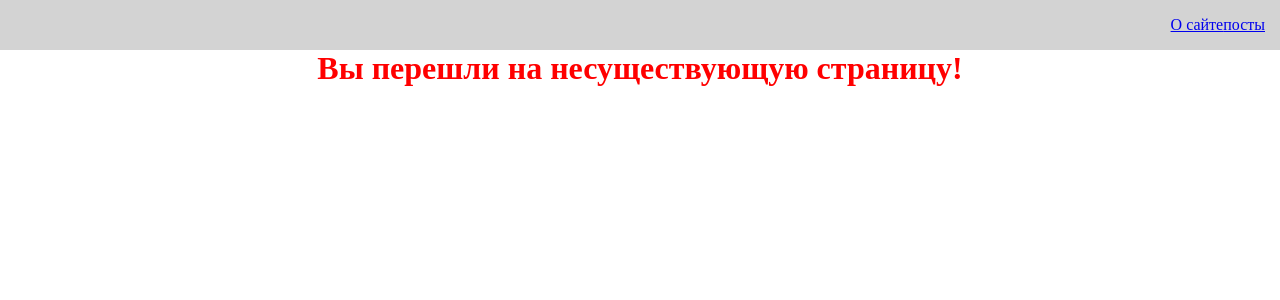
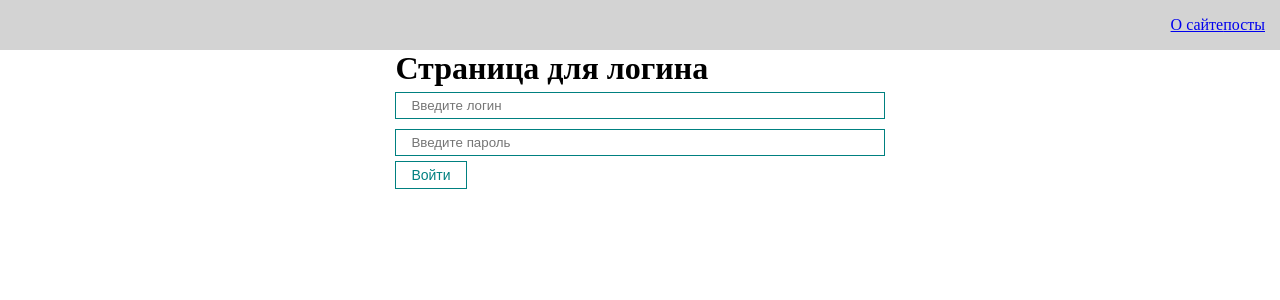
Before and after one commit to IakovYakovlev/TypescriptTest, a React (Create React App) app: page /login in a window 1280 px wide. Shown: the top 300 px of the page. Built offline with nearby package versions, Linux system fonts and the light colour scheme.

Commit message:
переходы по страницам, форма логина

```diff
--- a/src/Component/AppRouter.tsx
+++ b/src/Component/AppRouter.tsx
@@ -1,12 +1,26 @@
 import { Route, Routes } from 'react-router-dom';
-import { routes } from '../router';
+import {
+	privateRoutes as routes,
+	publicRoutes
+} from '../router';
 
-const AppRouter = () => (
+const AppRouter = () => {
+	const isAuth = false;
+	return (
+		isAuth
+		?
 		<Routes>
 			{routes.map(route =>
 				<Route path={route.path} element={<route.component />} />
 			)}
 		</Routes>
+		:
+		<Routes>
+			{publicRoutes.map(route =>
+				<Route path={route.path} element={<route.component />} />
+			)}
+		</Routes>
 	);
+};
 
 export default AppRouter;
--- /dev/null
+++ b/src/pages/Login.tsx
@@ -0,0 +1,18 @@
+import React from 'react';
+import MyButton from '../Component/UI/button/MyButton';
+import MyInput from '../Component/UI/input/MyInput';
+
+const Ligin = () => {
+	return (
+		<div>
+			<h1>Страница для логина</h1>
+			<form action="">
+				<MyInput type="text" placeholder='Введите логин' />
+				<MyInput type="password" placeholder='Введите пароль' />
+				<MyButton>Войти</MyButton>
+			</form>
+		</div>
+	);
+};
+
+export default Ligin;
--- a/src/router/index.tsx
+++ b/src/router/index.tsx
@@ -2,11 +2,18 @@ import About from '../pages/About';
 import PostIdPage from '../pages/PostIdPage';
 import Posts from '../pages/Posts';
 import Error from '../pages/Error';
+import Login from '../pages/Login';
 
-export const routes = [
+export const privateRoutes = [
 	{path: '/', component: About},
 	{path: '/about', component: About},
 	{path: '/posts', component: Posts},
 	{path: '/posts/:id', component: PostIdPage},
 	{path: '*', component: Error}
 ]
+
+export const publicRoutes = [
+	{path: '/', component: Login},
+	{path: '/login', component: Login},
+	{path: '*', component: Login}
+]
```
Lines whose indentation alone changed are shown as unchanged.
